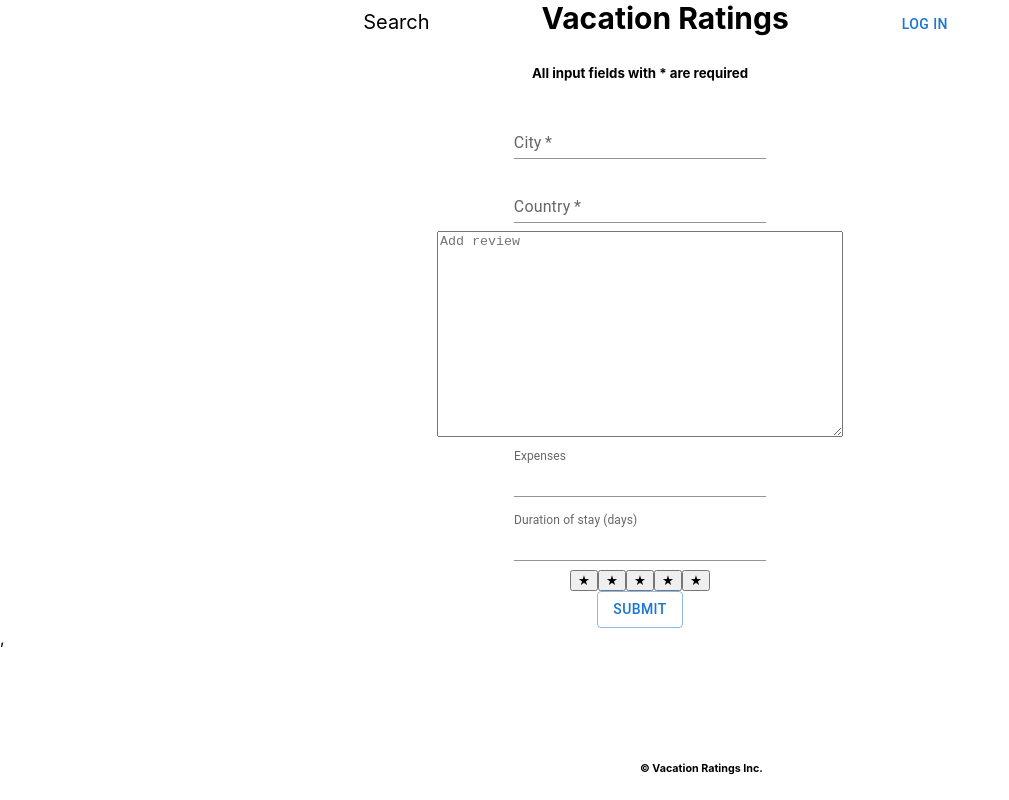
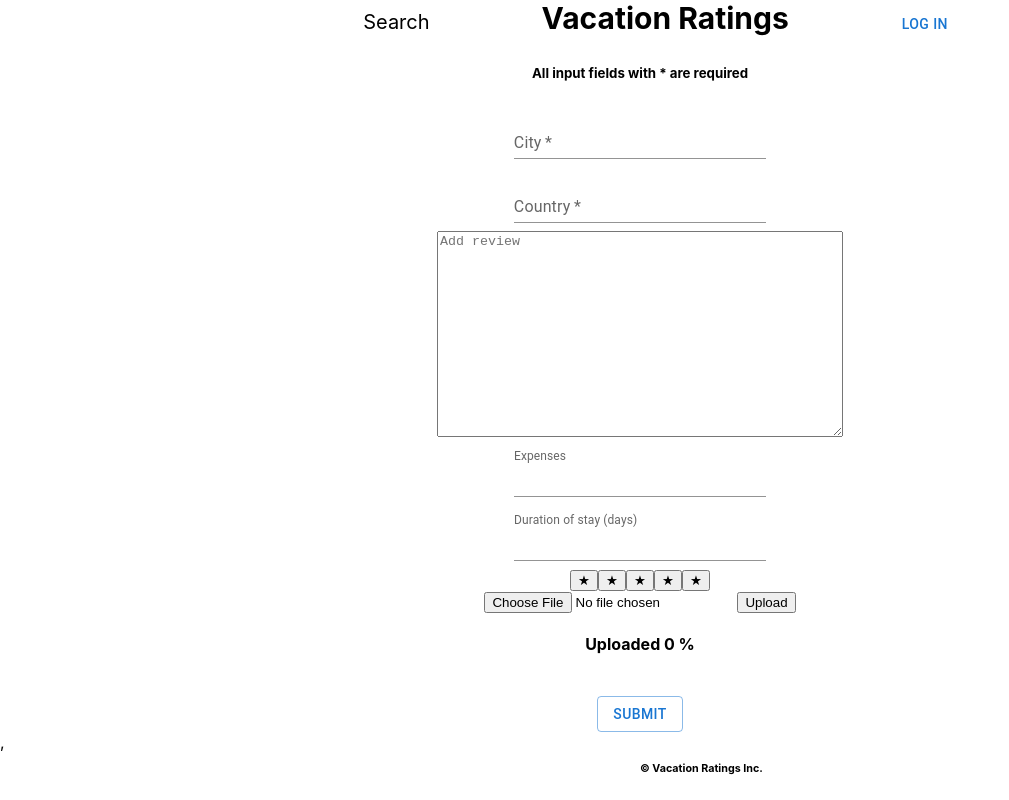
Before and after one commit to Vacation-Ratings/frontend, a React (Create React App) app: page /addreview in a window 1280 px wide. Shown: the whole page, without its empty margins (0-1009 px from the left). Built offline with nearby package versions, Linux system fonts and the light colour scheme; no server answers; the HTML template or start-up script is replaced by a standard one.

Commit message:
added upload image on form

```diff
--- a/src/components/AddReview.jsx
+++ b/src/components/AddReview.jsx
@@ -6,6 +6,7 @@ import TextField from '@mui/material/TextField';
 import TextareaAutosize from '@mui/material/TextareaAutosize';
 import { useAuth0 } from "@auth0/auth0-react";
 import StarRating from './Ratings/index.jsx';
+import Upload from './uploadImage.js';
 
 const SERVER_URL = process.env.REACT_APP_SERVER_URL;
 
@@ -19,6 +20,7 @@ function AddReview() {
     const [country, setCountry] = useState('');
     const [review, setReview] = useState('');
     const [rating, setRating] = useState(0);
+    const [imageUrl, setImageUrl] = useState(null);
 
     const handleChange = (e) => {
         switch (e.target.id) {
@@ -54,7 +56,8 @@ function AddReview() {
                 duration: duration,
                 rating: rating,
                 expences: expenses,
-                username: user.name
+                username: user.name,
+                imageUrl: imageUrl
             }
         });
     }
@@ -124,9 +127,10 @@ function AddReview() {
                     </div>
                     <StarRating setRating={setRating} rating={rating} />
                     {/* Add image input here */}
-                    <Button onClick={handleSubmit} variant="outlined" href="/" >Submit</Button>
                 </div>
             </Box>
+            <Upload imageUrl={imageUrl} setImageUrl={setImageUrl}/>
+                    <Button onClick={handleSubmit} variant="outlined" href='/' >Submit</Button>
         </div>
     );
 }
--- a/src/components/Ratings/index.jsx
+++ b/src/components/Ratings/index.jsx
@@ -2,7 +2,6 @@ import React, { useState } from "react";
 
 function StarRating(props) {
     const [hover, setHover] = useState(0);
-    console.log(props);
     return (
         <div className="star-rating">
             {[...Array(5)].map((_, index) => {
--- a/src/components/uploadImage.js
+++ b/src/components/uploadImage.js
@@ -4,13 +4,13 @@ import { storage } from './firebase.js';
 
 // npm install firebase
 
-function Upload() {
+function Upload(props) {
 
-  const [progress, setProgress] = useState(0)
+  const [progress, setProgress] = useState(0);
 
   const imageHandler = (e) => {
     e.preventDefault();
-    const image = e.target[0].file[0];
+    const image = e.target[0].files[0];
     uploadImages(image);
   };
 
@@ -25,7 +25,9 @@ function Upload() {
     }, (err) => console.log(err),
     () => {
       getDownloadURL(uploadTask.snapshot.ref)
-      .then(url => console.log(url))
+      .then(url => {
+        props.setImageUrl(url)
+      })
     }
     );
   }
@@ -37,6 +39,7 @@ function Upload() {
         <button type='submit'>Upload</button>
       </form>
       <h4>Uploaded {progress} %</h4>
+      <img src={props.imageUrl} alt={props.imageUrl} />
     </div>
   )
 }
```
